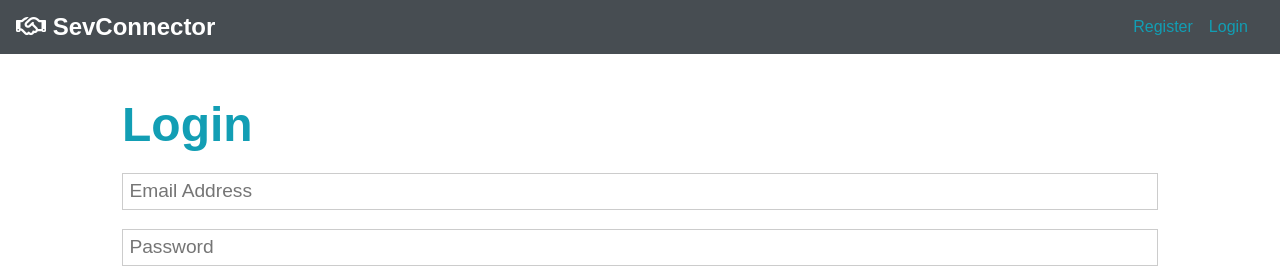
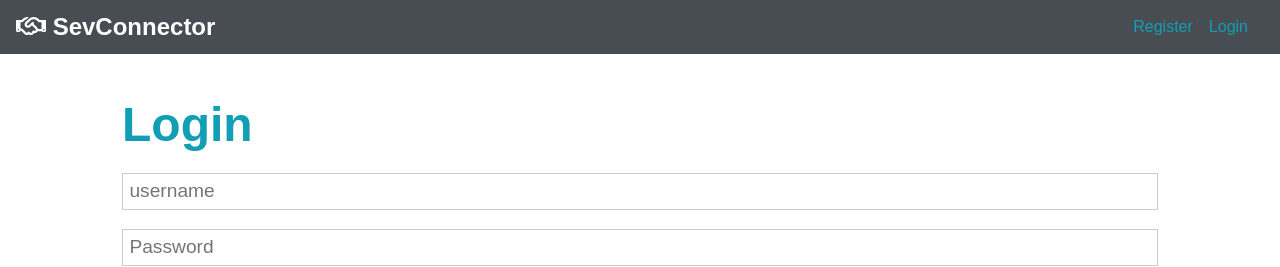
Before and after one commit to djahern-max/sevconnector_step1, a React (Create React App) app in the folder frontend/: page /login in a window 1280 px wide. Shown: the top 267 px of the page. Built offline with nearby package versions, Linux system fonts and the light colour scheme.

Commit message:
successfully changed from email to username

```diff
--- a/frontend/src/App.css
+++ b/frontend/src/App.css
@@ -256,7 +256,7 @@ img {
 }
 
 .form input[type="text"],
-.form input[type="email"],
+.form input[type="username"],
 .form input[type="password"],
 .form input[type="date"],
 .form select,
--- a/frontend/src/components/auth/Login.js
+++ b/frontend/src/components/auth/Login.js
@@ -5,14 +5,14 @@ import axios from "axios";
 import { Link, useNavigate } from "react-router-dom";
 
 const Login = () => {
-  const [email, setEmail] = useState("");
+  const [username, setUsername] = useState("");
   const [password, setPassword] = useState("");
   const navigate = useNavigate();
 
   const handleLogin = async (e) => {
     e.preventDefault();
 
-    const userData = { email, password };
+    const userData = { username, password };
 
     try {
       const response = await axios.post("/api/users/login", userData, {
@@ -57,11 +57,11 @@ const Login = () => {
       <form className="form" onSubmit={handleLogin}>
         <div className="form-group">
           <input
-            type="email"
-            placeholder="Email Address"
-            name="email"
-            value={email}
-            onChange={(e) => setEmail(e.target.value)}
+            type="username"
+            placeholder="username"
+            name="username"
+            value={username}
+            onChange={(e) => setUsername(e.target.value)}
             required
           />
         </div>
--- a/frontend/src/components/auth/Register.js
+++ b/frontend/src/components/auth/Register.js
@@ -5,14 +5,14 @@ import { Link, useNavigate } from "react-router-dom";
 const Register = () => {
   const [formData, setFormData] = useState({
     name: "",
-    email: "",
+    username: "",
     password: "",
     password2: "",
     role: "Driver", // Default role, adjust as needed
     company_code: "", // Add company_code to the form data
   });
 
-  const { name, email, password, password2, role, company_code } = formData;
+  const { name, username, password, password2, role, company_code } = formData;
   const navigate = useNavigate();
 
   const onChange = (e) =>
@@ -41,7 +41,7 @@ const Register = () => {
         console.error("Error response status:", error.response.status);
         console.error("Error response headers:", error.response.headers);
         if (error.response.status === 409) {
-          alert("A user with this email already exists.");
+          alert("A user with this username already exists.");
         } else {
           alert("Failed to register user");
         }
@@ -71,10 +71,10 @@ const Register = () => {
         </div>
         <div className="form-group">
           <input
-            type="email"
-            placeholder="Email Address"
-            name="email"
-            value={email}
+            type="username"
+            placeholder="username"
+            name="username"
+            value={username}
             onChange={onChange}
             required
           />
```
Also changed, not shown: 2 other files (tests, documents, lock files or other folders).
